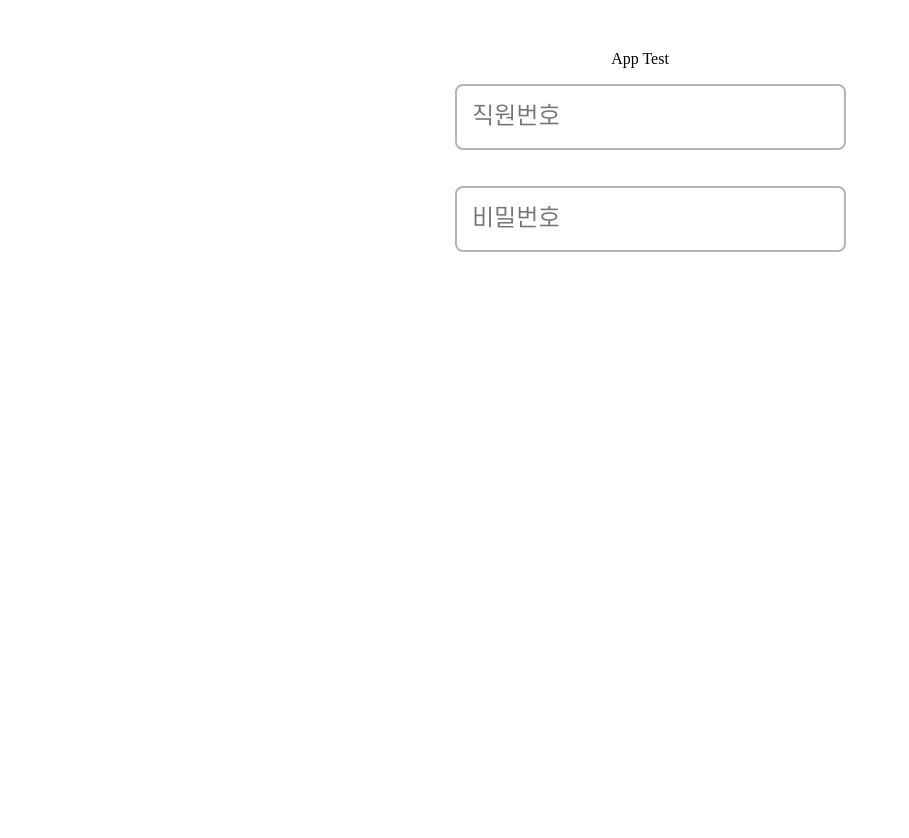
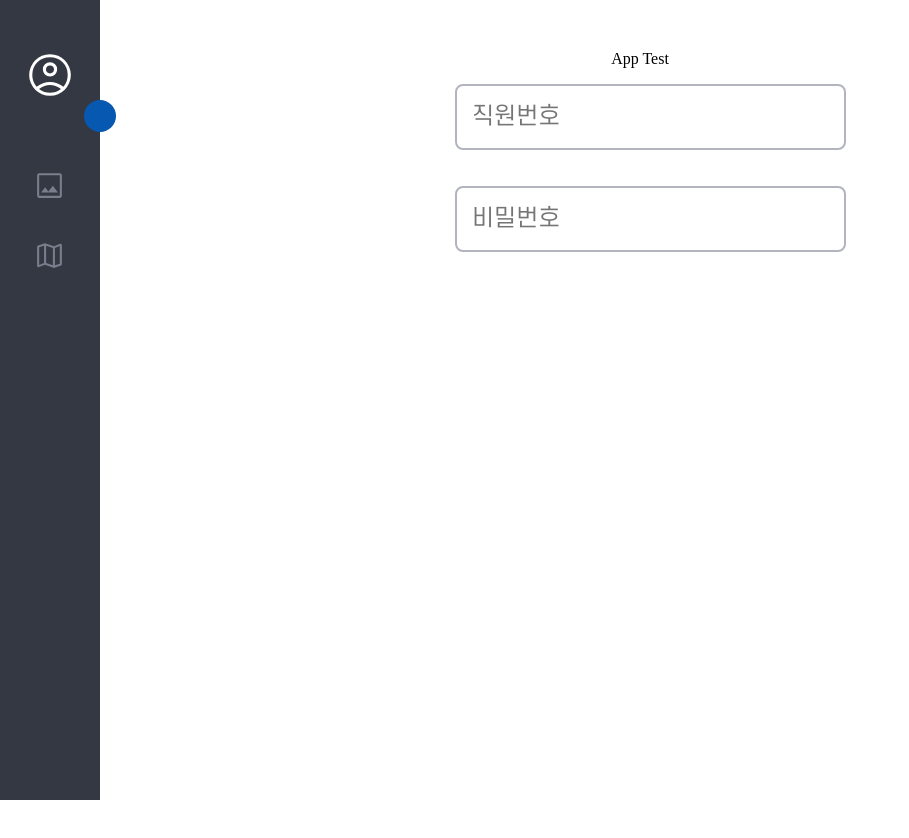
Before and after one commit to cyctjdghks/SKYEYE, a React (Vite) app in the folder FE/: page / in a window 1280 px wide. Shown: the top 838 px of the page, without its empty margins (0-909 px from the left). Built offline with nearby package versions, Linux system fonts and the light colour scheme.

Commit message:
feat: fe sidebar

```diff
--- a/FE/src/App.tsx
+++ b/FE/src/App.tsx
@@ -1,6 +1,7 @@
 import React, { useState } from "react";
 import * as style from "./App.style";
-import InputLabel from "./present/common/InputLabel/InputLabel";
+import InputLabel from "@common/InputLabel/InputLabel";
+import SideBar from "@common/SideBar/SideBar";
 import { DataInput } from "./action/hooks/Effectiveness";
 
 function App() {
@@ -11,6 +12,7 @@ function App() {
 
   return (
     <style.AppWrap>
+      <SideBar></SideBar>
       <p>App Test</p>
       <InputLabel
         placeholder="직원번호"
--- a/FE/src/present/common/SideBar/SideBar.style.tsx
+++ b/FE/src/present/common/SideBar/SideBar.style.tsx
@@ -1,8 +1,16 @@
 import styled from "@emotion/styled";
 import { theme } from "@constant/theme";
 import { ReactComponent as profileIcon } from "@assets/sidebar/profile.svg";
+import { ReactComponent as videoIcon } from "@assets/sidebar/video.svg";
+import { ReactComponent as imageIcon } from "@assets/sidebar/image.svg";
+import { ReactComponent as mapIcon } from "@assets/sidebar/map.svg";
 
 type OpenProps = {
+  isOpen: boolean;
+};
+
+type SelectProps = {
+  selected: boolean;
   isOpen: boolean;
 };
 
@@ -47,13 +55,13 @@ export const ProfileBox = styled("div")({
   display: "flex",
   marginLeft: "50px",
   alignItems: "center",
-
 });
 
 export const StyledProfileIcon = styled(profileIcon)({
   width: "50px",
   minWidth: "50px",
   height: "50px",
+  marginRight: "30px",
   fill: `${theme.colors.greyscale.light3}`,
   transition: `${theme.trans}`,
 });
@@ -65,6 +73,7 @@ export const ProfileText1 = styled("h1")<OpenProps>(
     fontSize: "20px",
     lineHeight: "100%",
     whiteSpace: "nowrap",
+    marginRight: "5px",
     color: `${theme.colors.greyscale.light3}`,
     transition: `${theme.trans}`,
   },
@@ -88,6 +97,96 @@ export const ProfileText2 = styled("h1")<OpenProps>(
   })
 );
 
+export const Body = styled("div")({
+  width: "100%",
+  height: "50%",
+});
+
+export const BodyContent = styled("div")<SelectProps>(
+  {
+    width: "87.5%",
+    height: "70px",
+    display: "flex",
+    marginLeft: "33px",
+    alignItems: "center",
+    cursor: "pointer",
+  },
+  (props) => ({
+    color: `${
+      props.selected
+        ? theme.colors.greyscale.light3
+        : theme.colors.greyscale.dark2
+    }`,
+    backgroundColor: `${
+      props.selected ? theme.colors.greyscale.dark2 : "none"
+    }`,
+  })
+);
+
+export const StyledImageIcon = styled(imageIcon)<SelectProps>(
+  {
+    width: "33px",
+    height: "33px",
+    minWidth: "33px",
+    marginRight: "33px",
+    transition: `${theme.trans}`,
+  },
+  (props) => ({
+    fill: `${
+      props.selected
+        ? theme.colors.greyscale.light3
+        : theme.colors.greyscale.dark2
+    }`,
+  })
+);
+export const StyledVideoIcon = styled(videoIcon)<SelectProps>(
+  {
+    width: "33px",
+    height: "33px",
+    minWidth: "33px",
+    marginRight: "33px",
+    transition: `${theme.trans}`,
+  },
+  (props) => ({
+    fill: `${
+      props.selected
+        ? theme.colors.greyscale.light3
+        : theme.colors.greyscale.dark2
+    }`,
+  })
+);
+export const StyledMapIcon = styled(mapIcon)<SelectProps>(
+  {
+    width: "33px",
+    height: "33px",
+    minWidth: "33px",
+    marginRight: "33px",
+    transition: `${theme.trans}`,
+  },
+  (props) => ({
+    fill: `${
+      props.selected
+        ? theme.colors.greyscale.light3
+        : theme.colors.greyscale.dark2
+    }`,
+  })
+);
+
+export const SideBarText = styled("h1")<OpenProps>(
+  {
+    fontStyle: "normal",
+    fontWeight: "500",
+    fontSize: "20px",
+    lineHeight: "100%",
+    whiteSpace: "nowrap",
+    color: `${theme.colors.greyscale.light3}`,
+    transition: `${theme.trans}`,
+  },
+  (props) => ({
+    opacity: `${props.isOpen ? "1" : "0"}`,
+  })
+);
+
 export const Drone = styled("div")({
   width: "87.5%",
   height: "70px",
--- a/FE/src/present/common/SideBar/SideBar.tsx
+++ b/FE/src/present/common/SideBar/SideBar.tsx
@@ -6,6 +6,8 @@ const SideBar = () =>{
   const changeOpen = () =>{
     setIsOpen(!isOpen)
   }
+  const [selected, setSelected] = useState<boolean>(false)
+
 
   return(
     <style.Wrapper isOpen={isOpen}>
@@ -15,8 +17,16 @@ const SideBar = () =>{
         <style.ProfileText1 isOpen={isOpen}>박재현</style.ProfileText1>
         <style.ProfileText2 isOpen={isOpen}>구조기술자</style.ProfileText2>
       </style.ProfileBox>
-      <style.Drone>드론 영상 보기</style.Drone>
-      <style.FlightInfo>비행 금지구역 보기</style.FlightInfo>
+      <style.Body>
+        <style.BodyContent selected={selected} isOpen={isOpen}>
+          <style.StyledImageIcon></style.StyledImageIcon>
+          <style.SideBarText isOpen={isOpen}>저장된 사진 보기</style.SideBarText>
+        </style.BodyContent>
+        <style.BodyContent selected={selected} isOpen={isOpen}>
+          <style.StyledMapIcon></style.StyledMapIcon>
+          <style.SideBarText isOpen={isOpen}>비행 가능 구역 보기</style.SideBarText>
+        </style.BodyContent>
+      </style.Body>
     </style.Wrapper>
   )
 }
```
